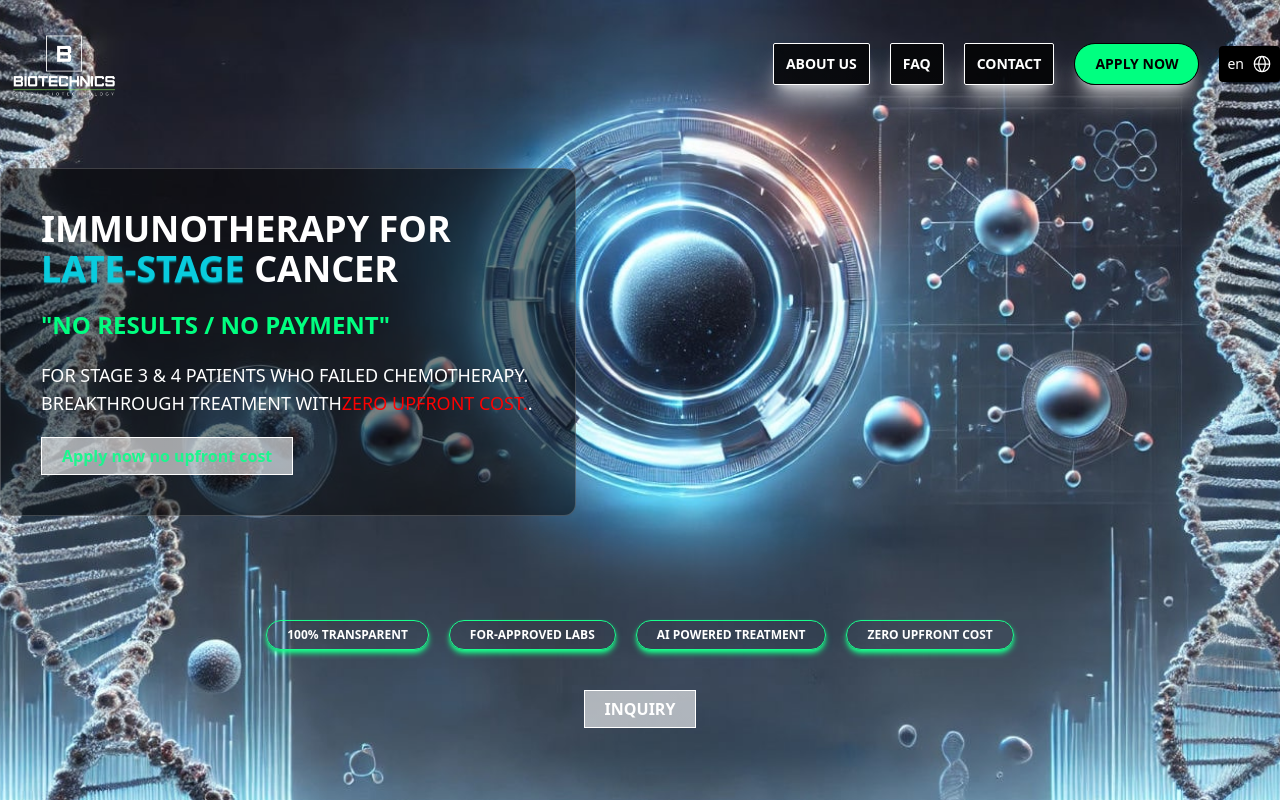
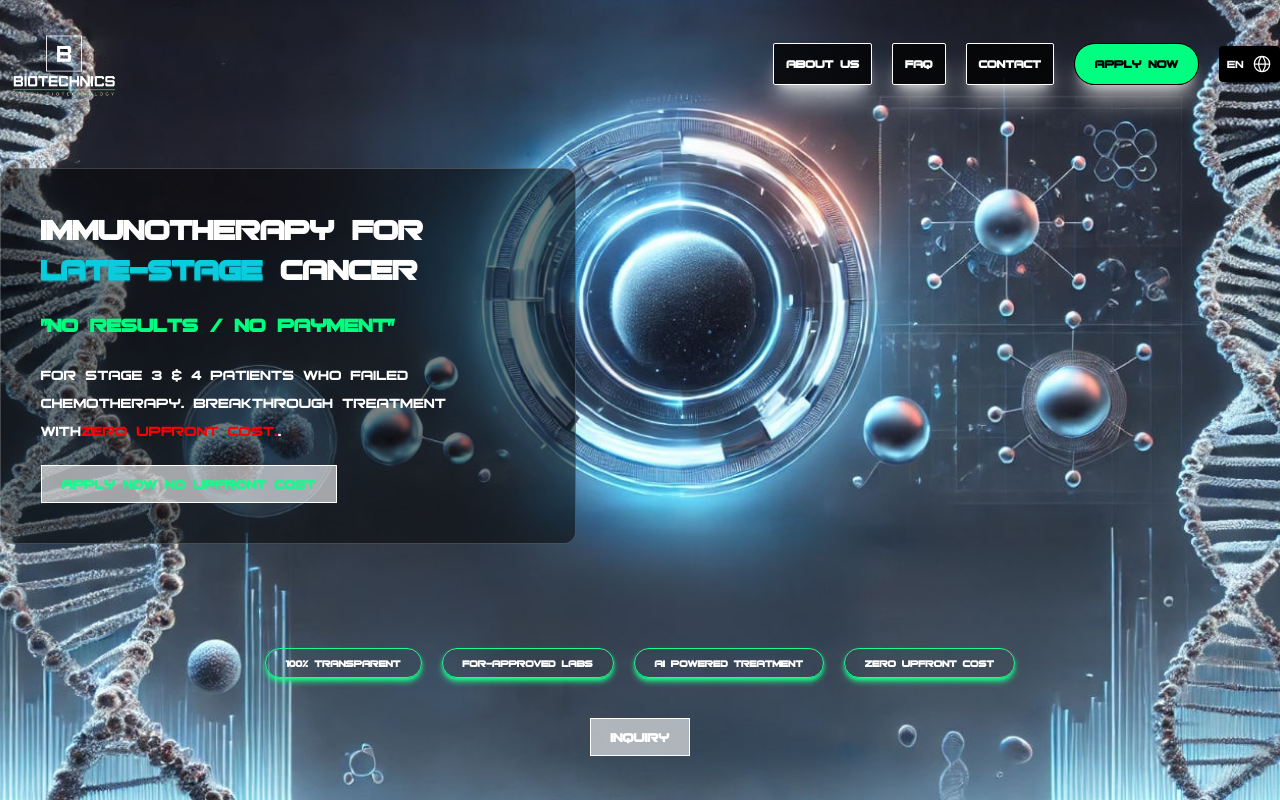
Before and after one commit to Dhuvii/biotechnic, a Next.js app: page / in a window 1280 px wide. Built offline with nearby package versions, Linux system fonts and the light colour scheme.

Commit message:
custom font loaded,

```diff
--- a/src/app/globals.css
+++ b/src/app/globals.css
@@ -3,4 +3,5 @@
 @theme inline {
   --font-sans: var(--font-geist-sans);
   --font-mono: var(--font-geist-mono);
+  --font-custom: var(--font-custom);
 }
--- a/src/app/layout.tsx
+++ b/src/app/layout.tsx
@@ -1,6 +1,7 @@
 import type { Metadata } from "next";
 import { Geist, Geist_Mono } from "next/font/google";
 import "./globals.css";
+import localFont from "next/font/local";
 
 const geistSans = Geist({
   variable: "--font-geist-sans",
@@ -17,6 +18,18 @@ export const metadata: Metadata = {
   description: "Immunotherapy for Cancer",
 };
 
+const customFont = localFont({
+  src: [
+    {
+      path: "./fonts/BITSUMIS.ttf",
+      weight: "400",
+      style: "normal",
+    },
+  ],
+  variable: "--font-custom",
+  display: "swap",
+});
+
 export default function RootLayout({
   children,
 }: Readonly<{
@@ -26,7 +39,7 @@ export default function RootLayout({
     <html lang="en">
       <body
         suppressHydrationWarning
-        className={`${geistSans.variable} ${geistMono.variable} antialiased`}
+        className={`${geistSans.variable} ${geistMono.variable} ${customFont.variable} antialiased font-custom`}
       >
         {children}
       </body>
--- a/src/components/Checkbox.tsx
+++ b/src/components/Checkbox.tsx
@@ -22,7 +22,7 @@ const Checkbox = forwardRef(
       if (value) {
         controls.start("checked");
       }
-    }, [value]);
+    }, [value, controls]);
 
     return (
       <div className="group flex items-center justify-start">
```
Also changed, not shown: src/app/fonts/BITSUMIS.TTF (added).
